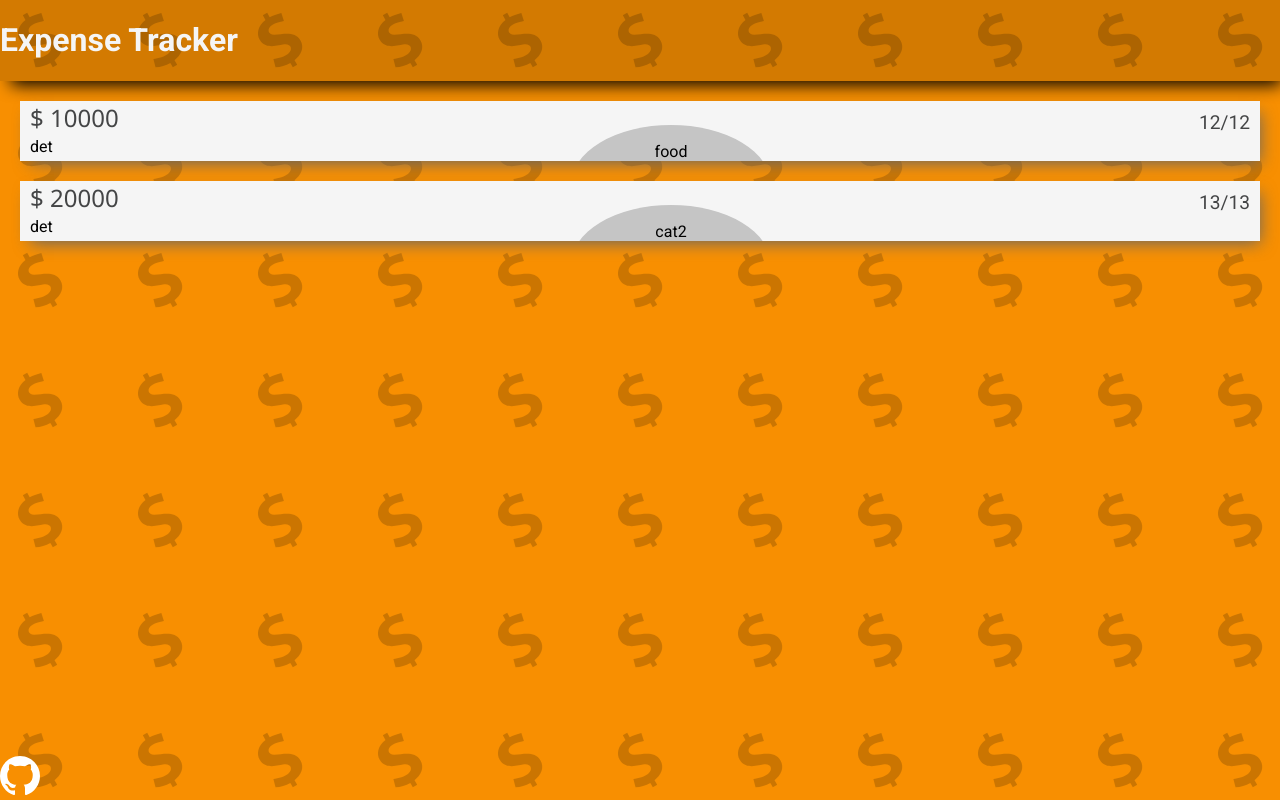
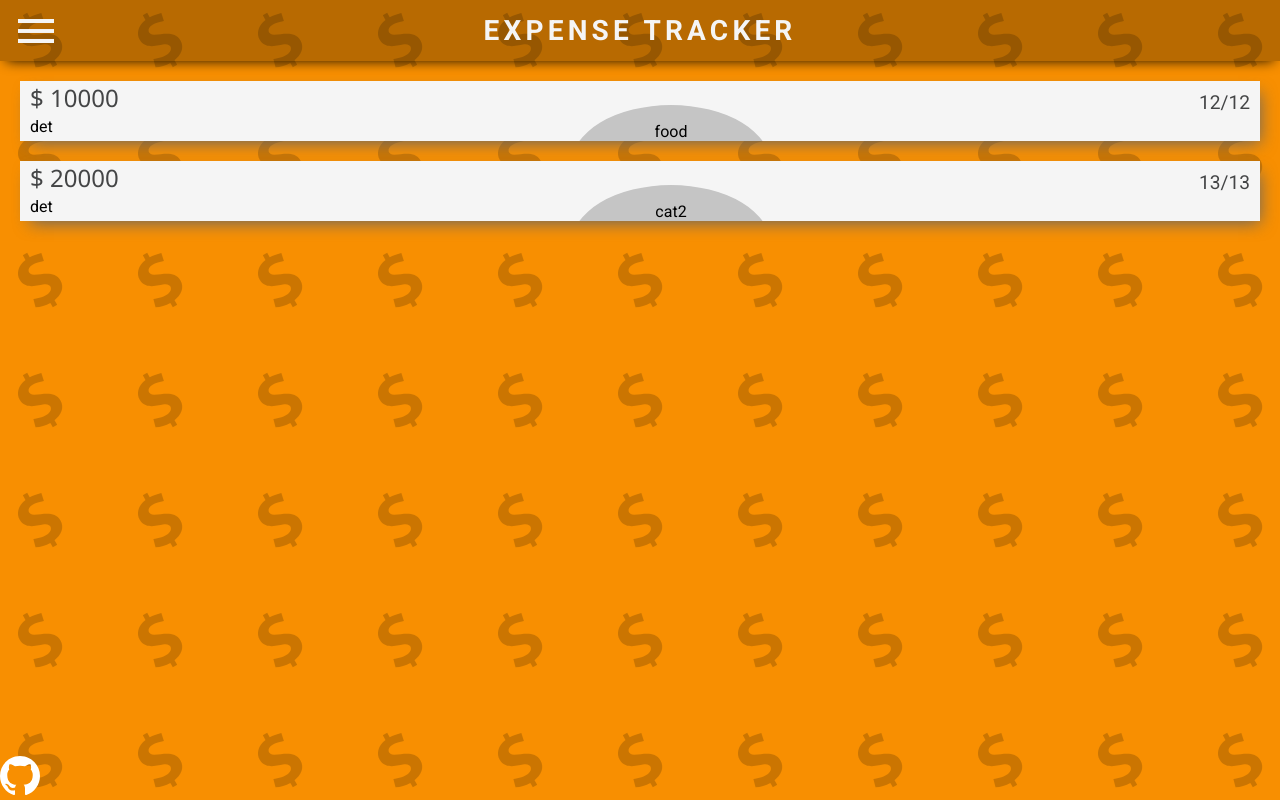
Before and after one commit to Zeitverschwender/expense-tracker-frontend, a React (Create React App) app: page / in a window 1280 px wide. Built offline with nearby package versions, Linux system fonts and the light colour scheme.

Commit message:
feat: header

```diff
--- a/src/App.js
+++ b/src/App.js
@@ -8,7 +8,8 @@ function App() {
   return (
     <div className={styles.app}>
       <header className={styles.appHeader}>
-        <h1>Expense Tracker</h1>
+        <span className={"material-icons " + styles.sidemenuButton}>menu</span>
+        <h1>EXPENSE TRACKER</h1>
       </header>
       <Home/>
       <footer className={styles.appFooter}>
--- a/src/App.module.scss
+++ b/src/App.module.scss
@@ -7,8 +7,6 @@ $colors: (
   white: #F5F5F5,
   black: #444546,
 );
-
-$box-shadow: 6px 9px 1em -0.3em black;
 
 $font-main: "Roboto", sans-serif;
 $font-mono: "Roboto Mono", sans-serif;
@@ -45,13 +43,37 @@ body {
   flex-direction: column;
 }
 
-.appHeader{
+.appHeader {
   width: 100%;
-  background: rgba(black, 0.15);
 
-  box-shadow: $box-shadow;
+  background: rgba(black, 0.26);
+
+  box-shadow: 0px 6px 0.8em -0.35em black;
+
+  position: relative;
+
+  h1 {
+    text-align: center;
+    letter-spacing: 0.15em;
+
+    font-size: 1.75rem;
+
+    margin: 0.5em 0;
+  }
 }
-.appFooter{
+
+.sidemenuButton {
+  position: absolute;
+  left: 0.25em;
+  top: 50%;
+
+  transform: translateY(-50%);
+
+  font-size: 3rem;
+
+  cursor: pointer;
+}
+.appFooter {
   margin-top: auto;
   width: 100%;
 
```
